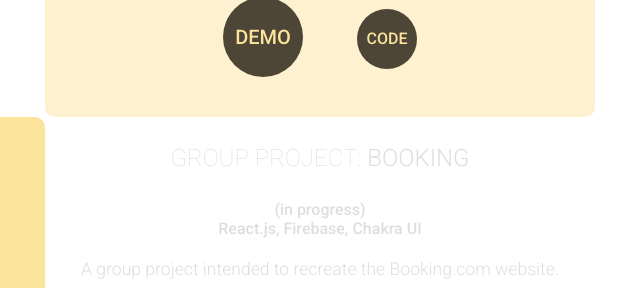
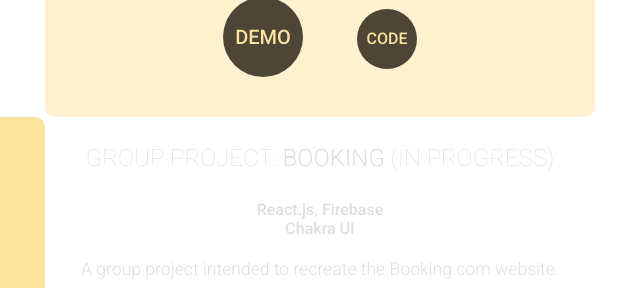
Before and after one commit to ann-kar/portfolio-archive, a website built with Parcel: page index.html in a window 1280 px wide. Shown: the part 1190-1478 px from the top of the page, 595-1235 px from the left. Built offline with nearby package versions, Linux system fonts and the light colour scheme; files whose address does not match are found by name.

Commit message:
section projects: info changed (booking)

```diff
--- a/index.html
+++ b/index.html
@@ -45,6 +45,7 @@
                 <button class="btn-code">CODE</button>
             </a>
         </div>
+
         <div class="card" data-aos="slide-left">
             <h4 class="card-title">exercise: <span class="card-title-name">brooklyn news</span></h4>
             <p class="card-tech">
@@ -61,6 +62,7 @@
                 <button class="btn-code">CODE</button>
             </a>
         </div>
+
         <div class="card" data-aos="slide-right">
             <h4 class="card-title">exercise: <span class="card-title-name">pandemic into pandas</span></h4>
             <p class="card-tech">
@@ -115,12 +117,13 @@
                 <button class="btn-code">CODE</button>
             </a>
         </div>
+
         <div class="card" data-aos="slide-left">
-            <h4 class="card-title">group project: <span class="card-title-name">booking</span></h4>
+            <h4 class="card-title">group project: <span class="card-title-name">booking</span> (in progress)</h4>
             <p class="card-tech">
             <ul class="card-tech-list">
-                <li class="card-tech-list-item">(in progress)</li>
-                <li class="card-tech-list-item">React.js, Firebase, Chakra UI</li>
+                <li class="card-tech-list-item">React.js, Firebase</li>
+                <li class="card-tech-list-item">Chakra UI</li>
             </ul>
             </p>
             <p class="card-description">A group project intended to recreate the Booking.com website.</p>
```
